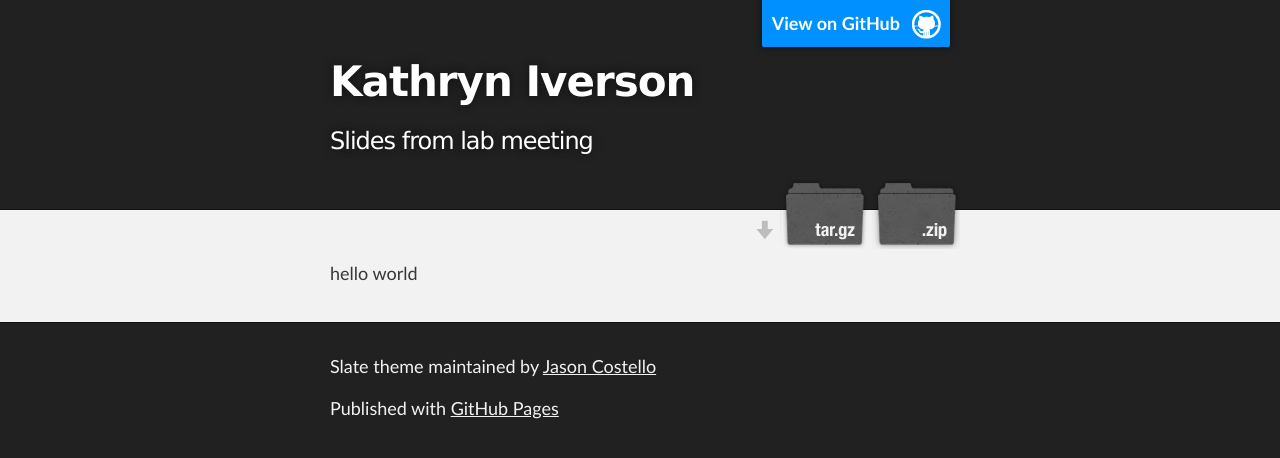
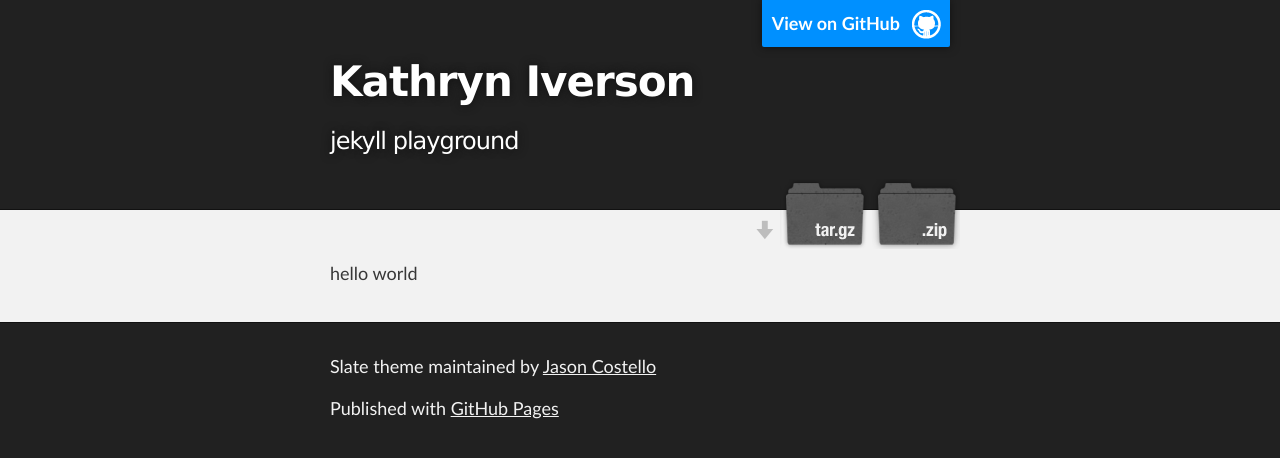
Before and after one commit to kdiverson/jekyll-test, a Jekyll site: the page built from index.md, in a window 1280 px wide. Shown: the top 458 px of the page. Built offline with Jekyll 4.4.1, drawn with Linux system fonts in a browser that asks for light colours.

Commit message:
updated site description

```diff
--- a/_config.yml
+++ b/_config.yml
@@ -3,7 +3,7 @@
 title: Kathryn Iverson
 #email: your-email@domain.com
 description: > # this means to ignore newlines until "baseurl:"
-    Slides from lab meeting
+    jekyll playground
   #Write an awesome description for your new site here. You can edit this
   #line in _config.yml. It will appear in your document head meta (for
   #Google search results) and in your feed.xml site description.
```
